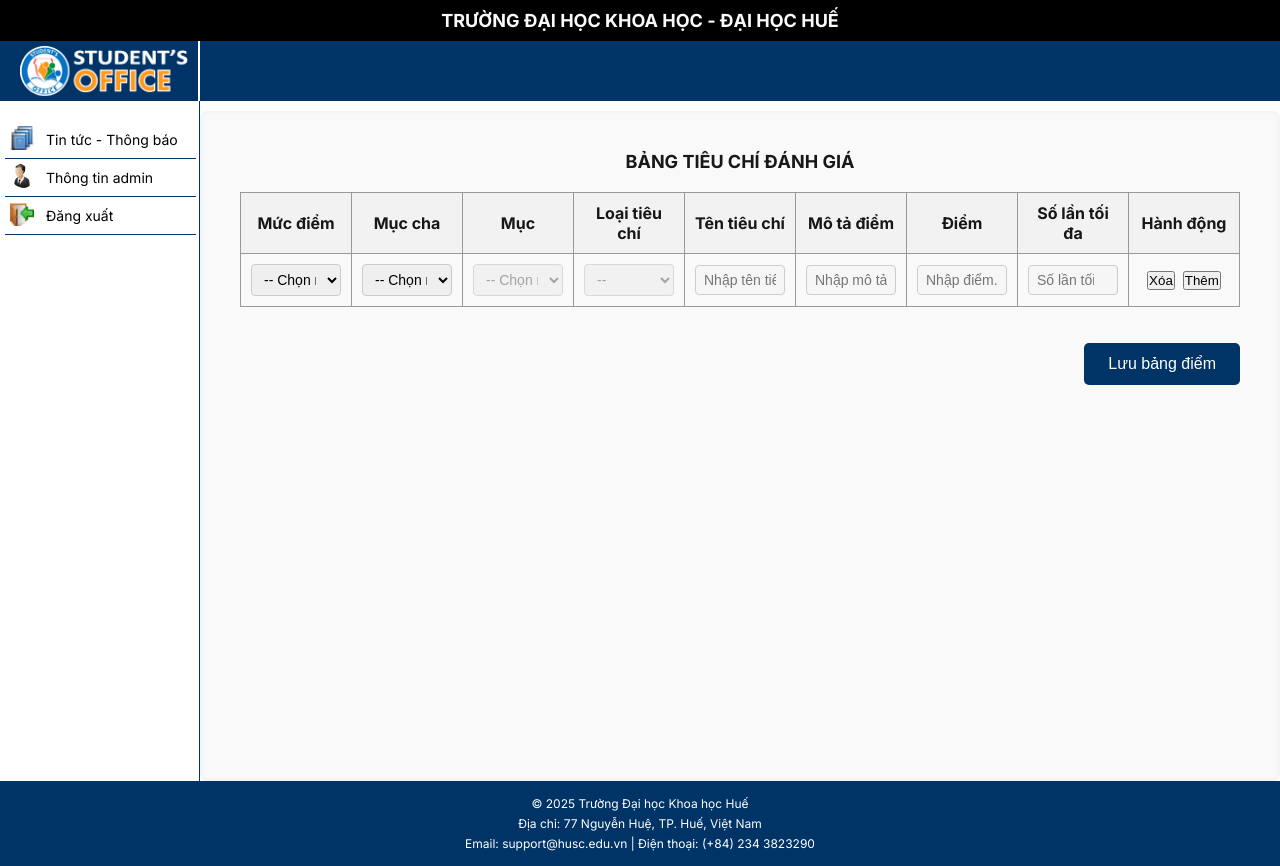
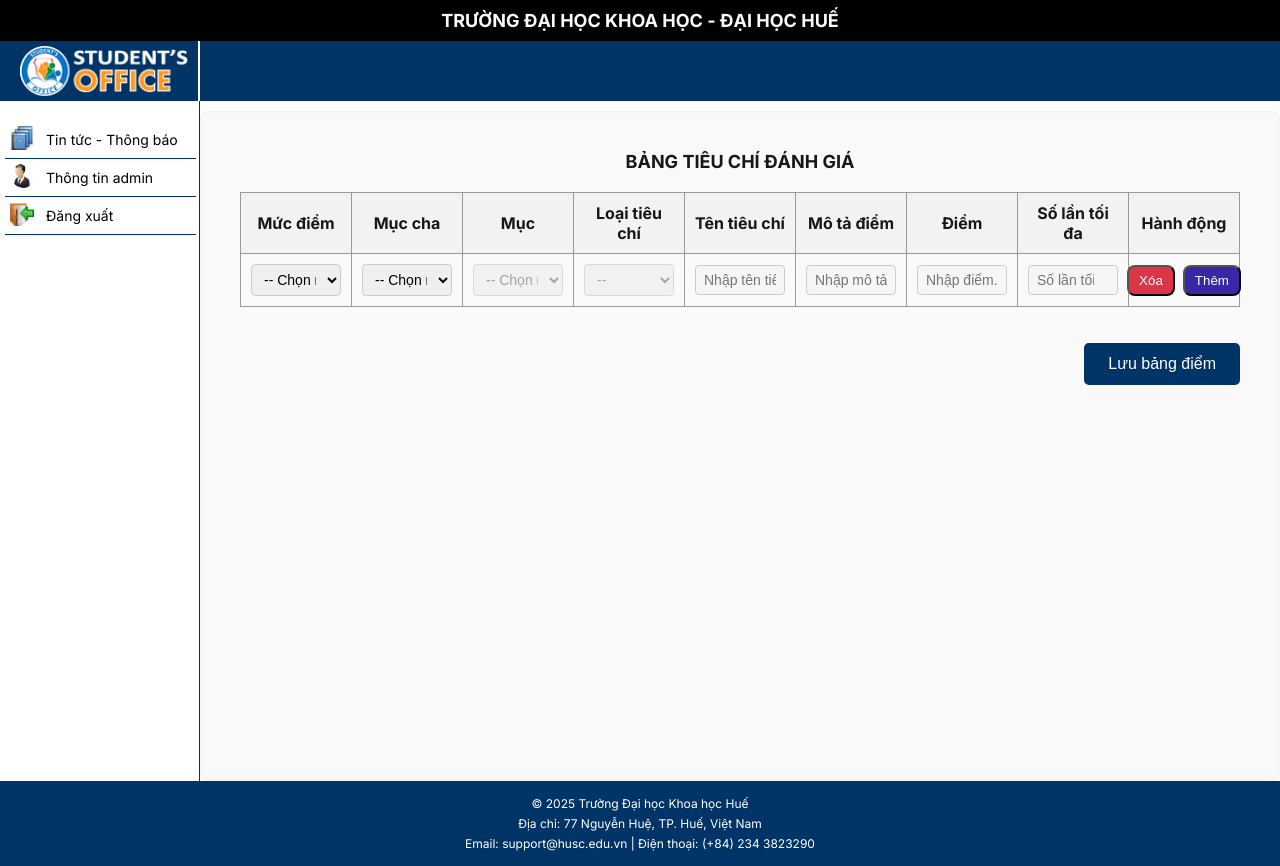
Before and after one commit to CamUyenn/NCKH_DiemRenLuyen, a Next.js app in the folder Frontend/: page /admin/taobangdiem in a window 1280 px wide. Built offline with nearby package versions, Linux system fonts and the light colour scheme.

Commit message:
fix css Admin

```diff
--- a/Frontend/src/app/styles/Admin/TaoBangDiem.css
+++ b/Frontend/src/app/styles/Admin/TaoBangDiem.css
@@ -74,6 +74,18 @@
   align-self: flex-end;
 
 }
+.bangdiem-delete-button{
+  padding: 6px 10px;
+  background-color: #dc3545;
+  color: #ffffff;
+  border-radius: 8px;
+}
+.bangdiem-add-button{
+  padding: 6px 10px;
+  background-color: #3728a7;
+  color: #ffffff;
+  border-radius: 8px;
+}
 .bangdiem-action-buttons {
   display: flex;
   gap: 8px;
```
